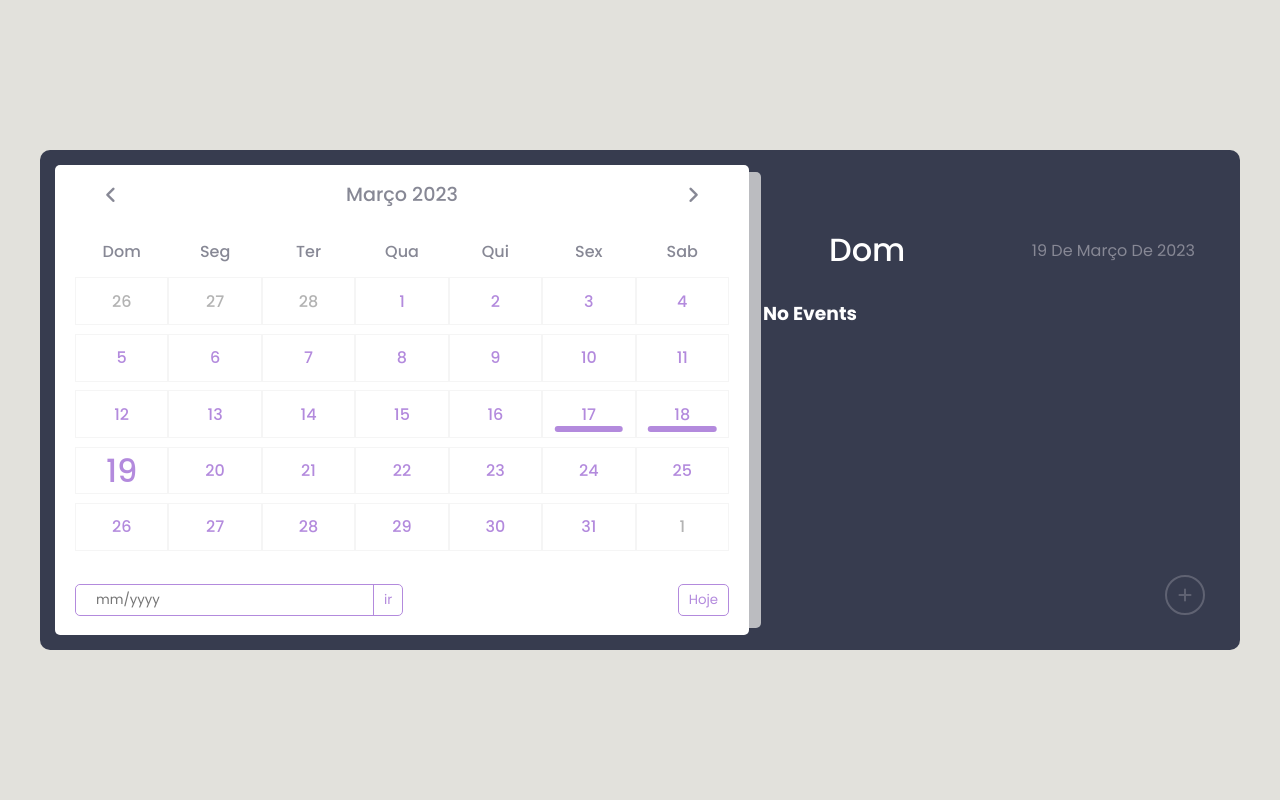
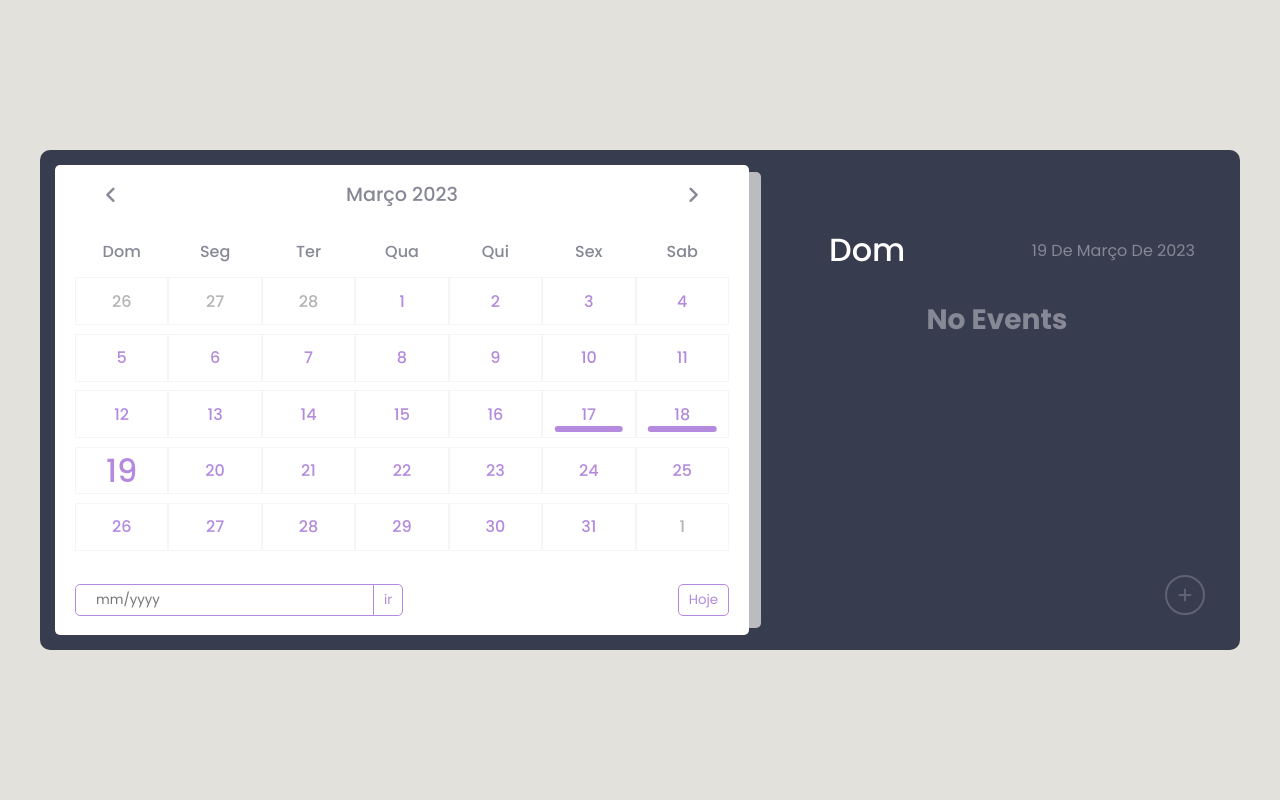
Before and after one commit to MandaAlmeida/Agenda, a website: page src/templates/index.html in a window 1280 px wide. Drawn offline with nearby package versions, Linux system fonts and the light colour scheme; files that its build step writes are made by us from their sources; files whose address does not match are found by name.

Commit message:
feat(no-event): Add css de quando não existir eventp

```diff
--- a/src/styles/partials/annotation.scss
+++ b/src/styles/partials/annotation.scss
@@ -115,6 +115,17 @@
                 color: $primary;
                 transform: translateY(-50%);
             }
+        }
+
+        .no-event {
+            width: 100%;
+            height: 100%;
+            display: flex;
+            align-items: center;
+            justify-content: center;
+            font-size: 1.5rem;
+            font-weight: 500;
+            color: $gray5;
         }
     }
 
```
Also changed, not shown: dist/main.css.
